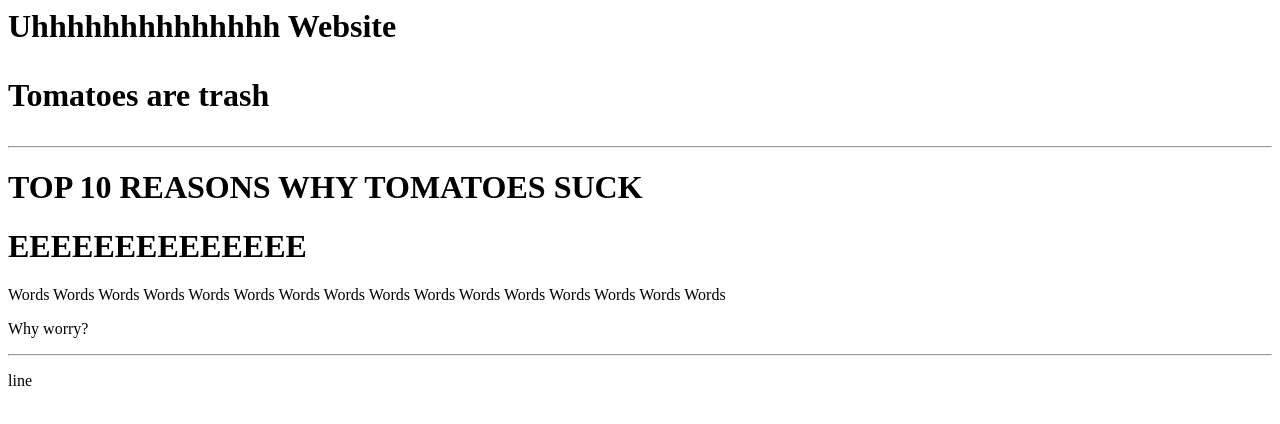
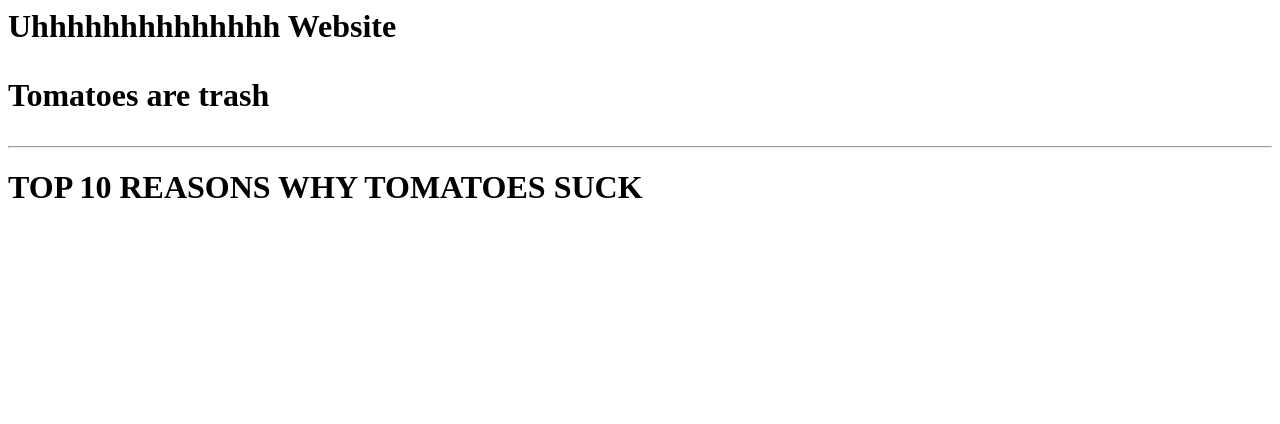
Before and after one commit to JulianDelPino/csp-sp2020-JulianD, a plain HTML site: page index.html in a window 1280 px wide. Drawn offline with Linux system fonts and the light colour scheme.

Commit message:
Update index.html

```diff
--- a/index.html
+++ b/index.html
@@ -5,13 +5,4 @@
       <p> Tomatoes are trash
         <hr>
       <h1> TOP 10 REASONS WHY TOMATOES SUCK<h1>
-
-  </head>
-  <body bgcolor-"orange">
-  <h1>EEEEEEEEEEEEEE</h1>
-  <p>Words Words Words Words Words Words Words Words Words Words Words Words Words Words Words Words
-  <p>Why worry?
-    <hr>
-      <p>line
-  </body>
 </html>
```
